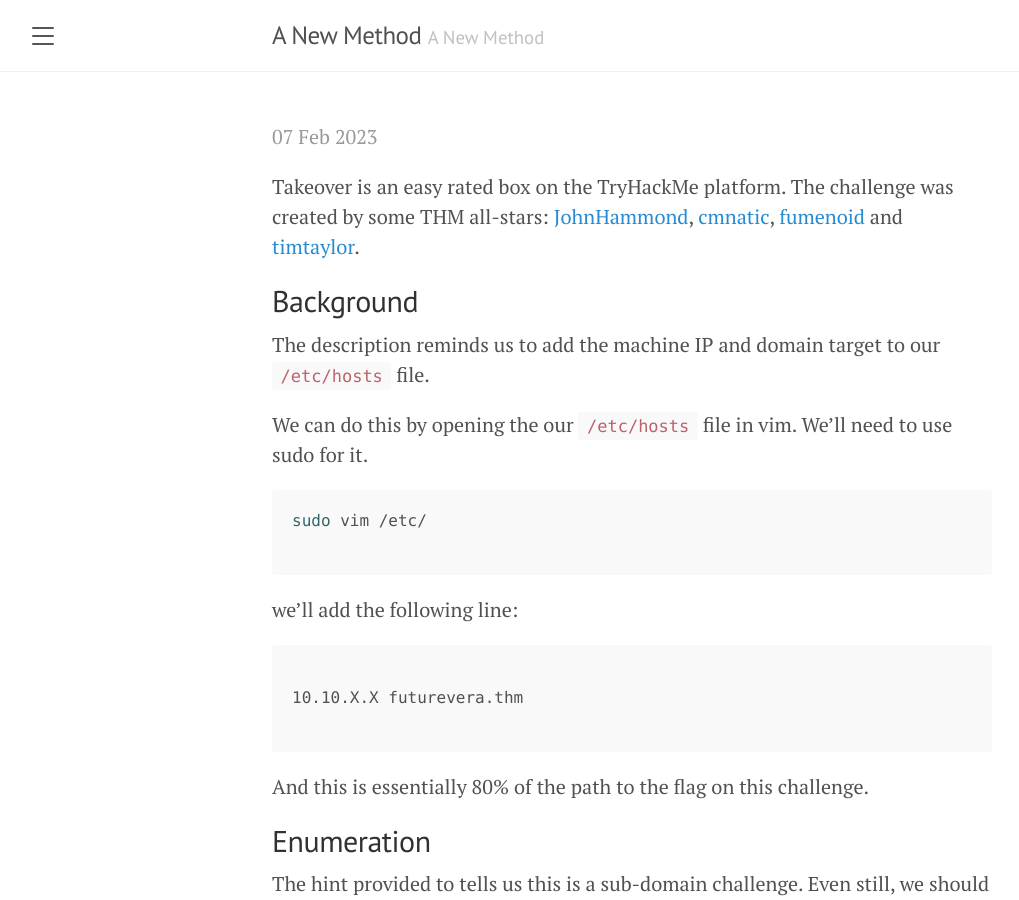
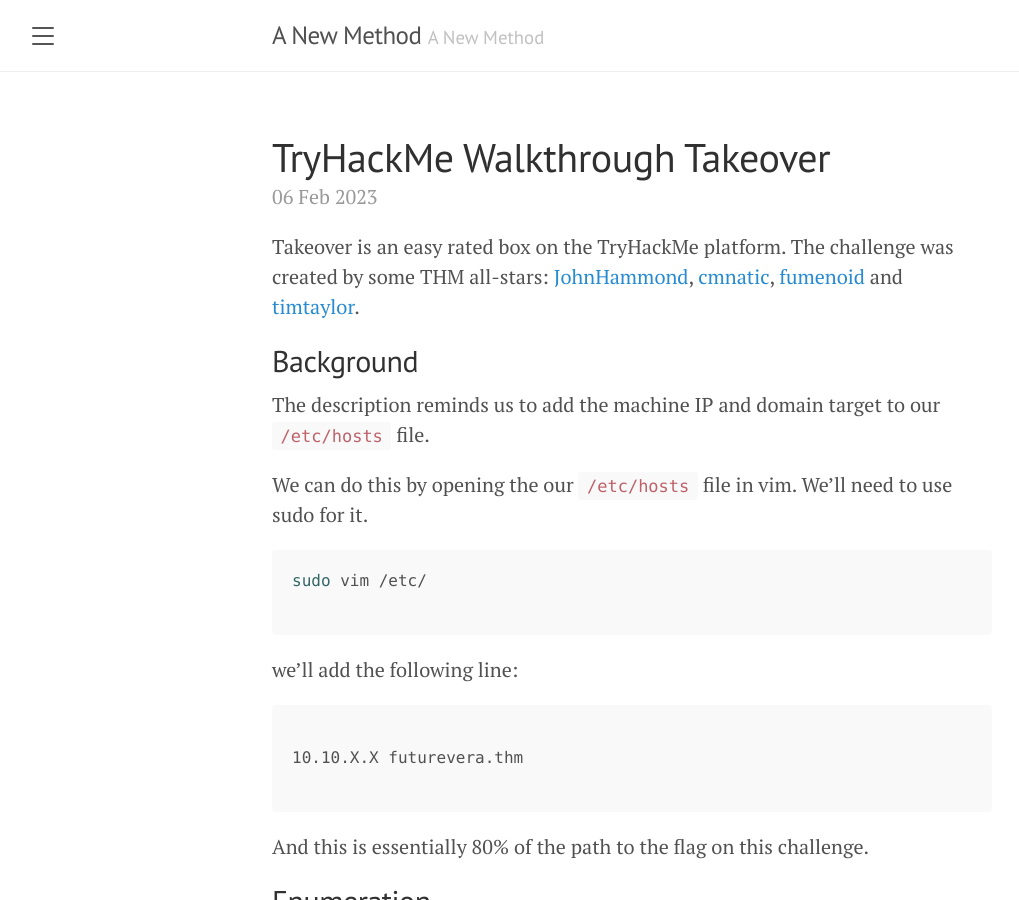
Before and after one commit to bernardr/bernardr.github.io, a Jekyll site: the page built from _posts/walkthroughs/2023-02-06-THM-TryHackMe-Takeover-walkthrough.md, in a window 1280 px wide and 900 px high. Shown: the whole window, without its empty margins (8-1027 px from the left). Built offline with Jekyll 4.4.1, drawn with Linux system fonts in a browser that asks for light colours; our own code applies the rules of GitHub Pages for plain Markdown files.

Commit message:
tried fixing some yaml stuff

```diff
--- a/_posts/walkthroughs/2023-02-06-THM-TryHackMe-Takeover-walkthrough.md
+++ b/_posts/walkthroughs/2023-02-06-THM-TryHackMe-Takeover-walkthrough.md
@@ -1,6 +1,6 @@
 ---
 layout: post
-title: TryHackMe Walkthrough: Takeover
+title: TryHackMe Walkthrough Takeover
 tags: ffuf, apache, subdomain fuzzing, TLS, SSL
 ---
 
```
